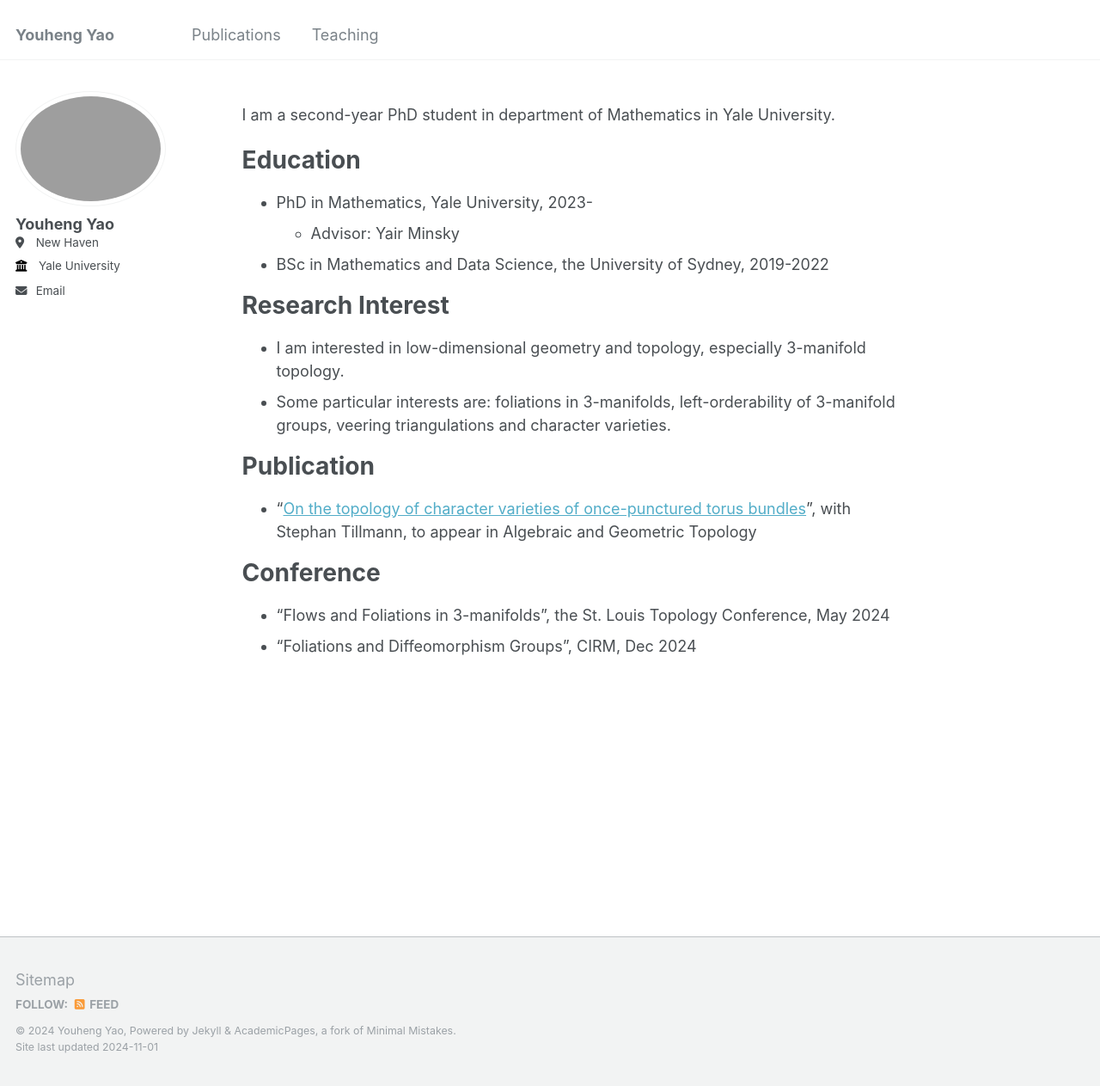
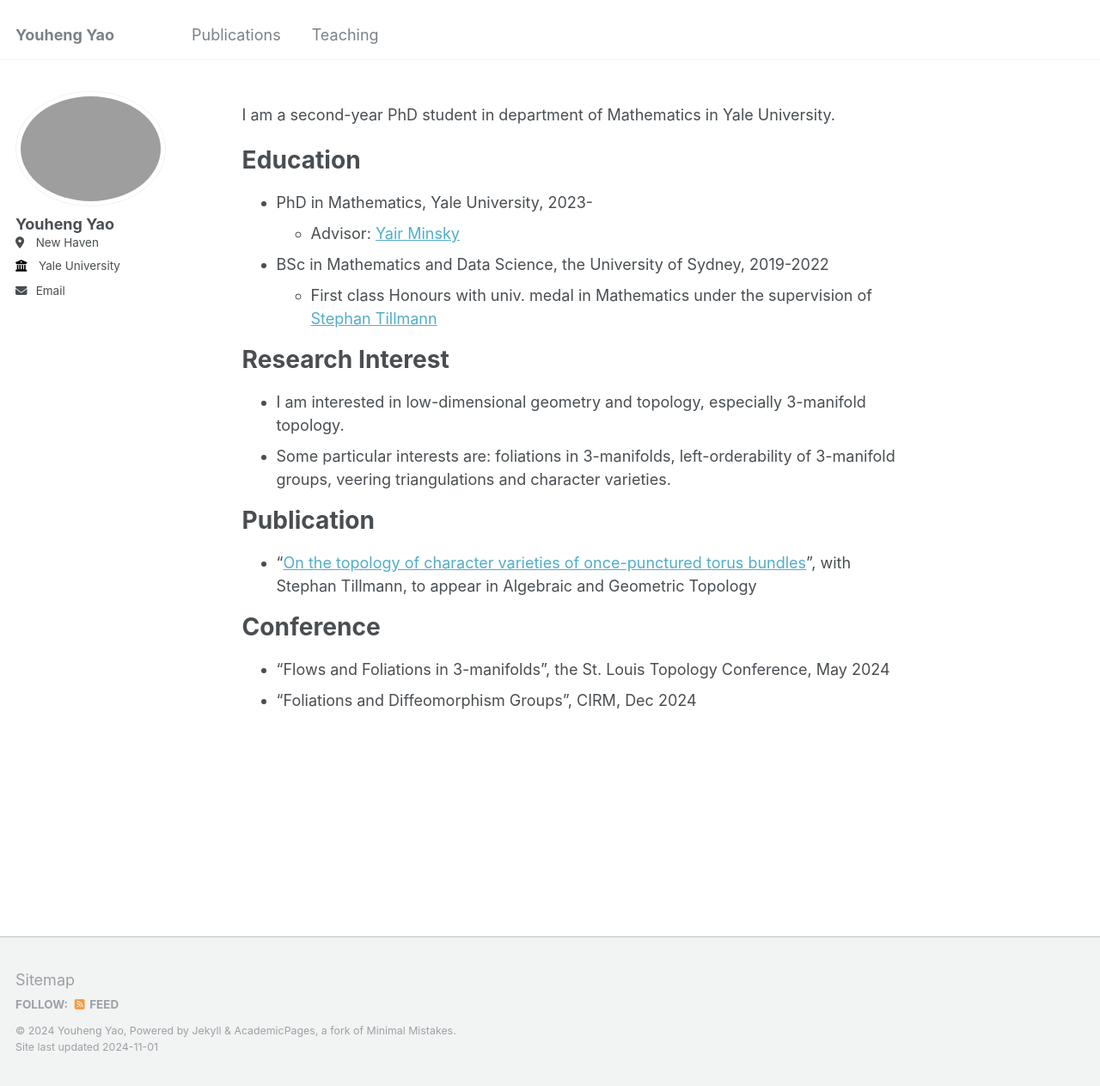
Before and after one commit to LionelYao/LionelYao.github.io, a Jekyll site: the page built from _pages/about.md, in a window 1280 px wide and 1263 px high. Shown: the whole window at 86% size. Built offline with Jekyll 4.4.1, drawn with Linux system fonts in a browser that asks for light colours.

Commit message:
Update about.md

```diff
--- a/_pages/about.md
+++ b/_pages/about.md
@@ -15,8 +15,9 @@ Education
 ======
 
 - PhD in Mathematics, Yale University, 2023-
-  - Advisor: Yair Minsky
+  - Advisor: [Yair Minsky](https://sites.google.com/view/yair-minsky/home)
 - BSc in Mathematics and Data Science, the University of Sydney, 2019-2022
+  - First class Honours with univ. medal in Mathematics under the supervision of [Stephan Tillmann](https://www.maths.usyd.edu.au/u/tillmann/index.html)
 
 Research Interest
 ======
```
